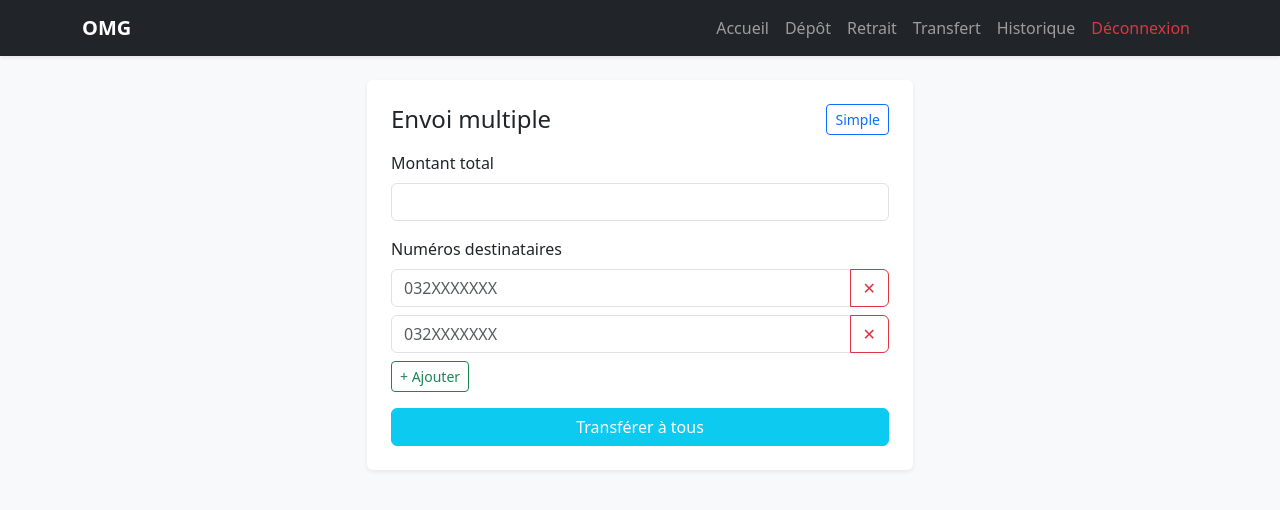
After one commit to Mahke06/S4final, a CodeIgniter 4 app: the page made by app/Views/transfert_multiple.php in a window 1280 px wide. The commit adds this page. Shown: the top 510 px of the page. Run offline with PHP 8.4 and a stand-in for CodeIgniter, Linux system fonts and the light colour scheme; the template is opened without the code that fills it, so the values that code supplies are empty; some libraries are stand-ins or nearby versions.

Commit message:
Envoi multi

```diff
--- a/app/Config/Routes.php
+++ b/app/Config/Routes.php
@@ -32,3 +32,5 @@ $routes->post('/retrait', 'RetraitController::faireRetrait');
 
 $routes->get('/transfert', 'TransfertController::index');
 $routes->post('/transfert', 'TransfertController::faireTransfert');
+$routes->get('/transfert/multiple', 'TransfertController::multiple');
+$routes->post('/transfert/multiple', 'TransfertController::faireTransfertMultiple');
--- /dev/null
+++ b/app/Views/transfert_multiple.php
@@ -0,0 +1,47 @@
+<?php $title = 'Transfert multiple'; include __DIR__ . '/partials/header.php'; ?>
+<div class="row justify-content-center">
+    <div class="col-md-7 col-lg-6">
+        <div class="card shadow-sm border-0">
+            <div class="card-body p-4">
+                <div class="d-flex justify-content-between align-items-center mb-3">
+                    <h4 class="mb-0">Envoi multiple</h4>
+                    <a href="/transfert" class="btn btn-outline-primary btn-sm">Simple</a>
+                </div>
+
+                <form action="/transfert/multiple" method="post">
+                    <?= csrf_field() ?>
+                    <div class="mb-3">
+                        <label class="form-label">Montant total</label>
+                        <input type="number" class="form-control" name="montant_total" step="0.01" min="1" required>
+                    </div>
+                    <div class="mb-3">
+                        <label class="form-label">Numéros destinataires</label>
+                        <div id="numerosContainer">
+                            <div class="input-group mb-2">
+                                <input type="tel" class="form-control" name="numeros[]" pattern="03[0-9]{8}" maxlength="10" placeholder="032XXXXXXX" required>
+                                <button type="button" class="btn btn-outline-danger" onclick="this.parentElement.remove()">✕</button>
+                            </div>
+                            <div class="input-group mb-2">
+                                <input type="tel" class="form-control" name="numeros[]" pattern="03[0-9]{8}" maxlength="10" placeholder="032XXXXXXX" required>
+                                <button type="button" class="btn btn-outline-danger" onclick="this.parentElement.remove()">✕</button>
+                            </div>
+                        </div>
+                        <button type="button" class="btn btn-sm btn-outline-success" onclick="ajouterNumero()">+ Ajouter</button>
+                    </div>
+                    <button type="submit" class="btn btn-info w-100 text-white">Transférer à tous</button>
+                </form>
+            </div>
+        </div>
+    </div>
+</div>
+
+<script>
+function ajouterNumero() {
+    const div = document.createElement('div');
+    div.className = 'input-group mb-2';
+    div.innerHTML = '<input type="tel" class="form-control" name="numeros[]" pattern="03[0-9]{8}" maxlength="10" placeholder="032XXXXXXX" required>' +
+                   '<button type="button" class="btn btn-outline-danger" onclick="this.parentElement.remove()">✕</button>';
+    document.getElementById('numerosContainer').appendChild(div);
+}
+</script>
+<?php include __DIR__ . '/partials/footer.php'; ?>
```
Also changed, not shown: app/Controllers/TransfertController.php (+94 -2 lines), app/Views/transfert.php (+7 -3 lines).
